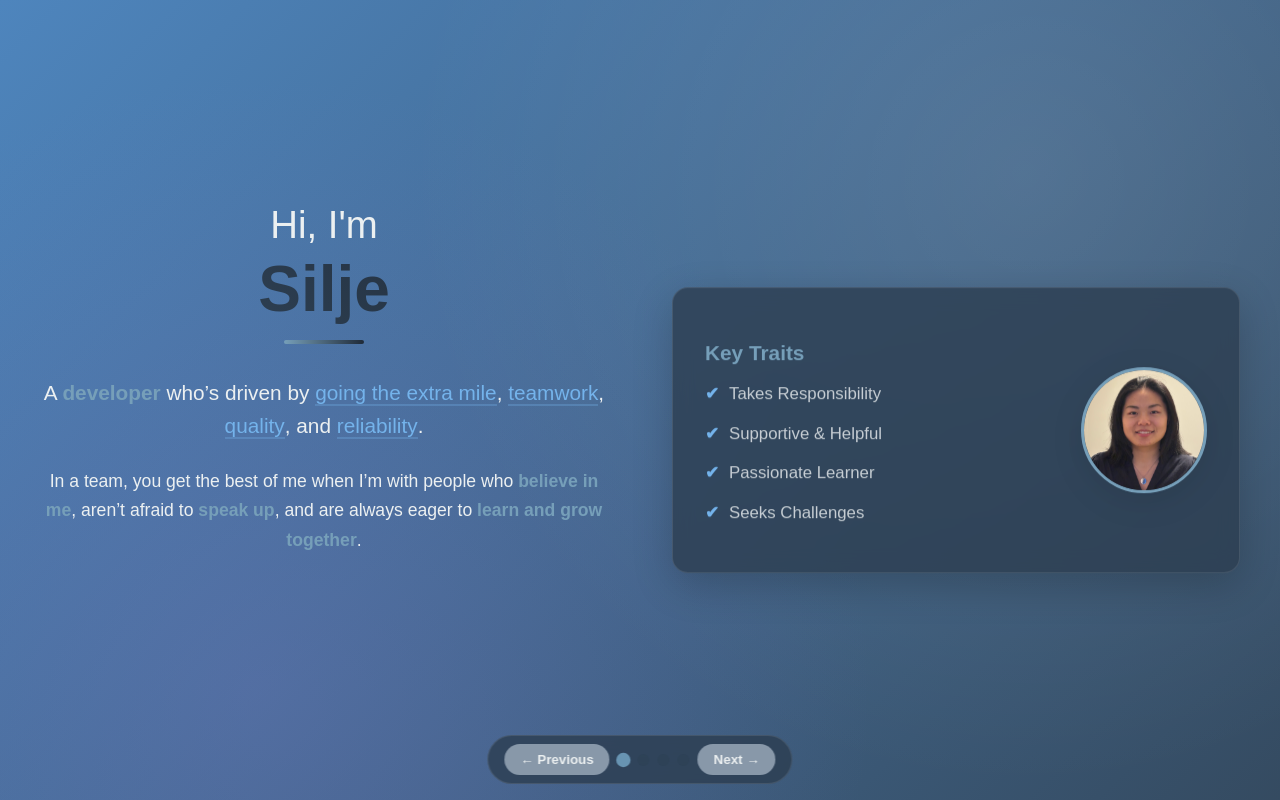
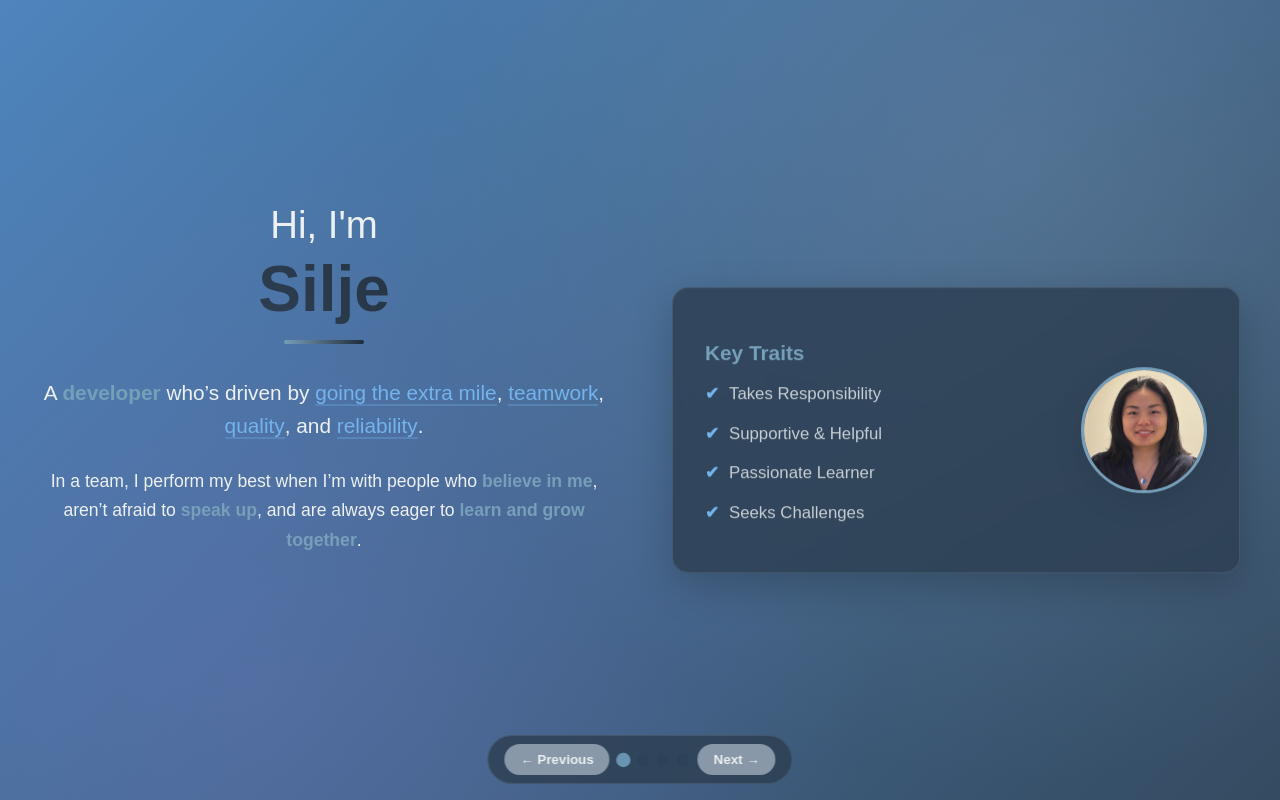
Before and after one commit to siljehtangen/portfolio, a Vue app: page / in a window 1280 px wide. Built offline with nearby package versions, Linux system fonts and the light colour scheme; the HTML template or start-up script is replaced by a standard one.

Commit message:
fix: some sentences

```diff
--- a/src/components/MyIntro.vue
+++ b/src/components/MyIntro.vue
@@ -17,7 +17,7 @@
         </p>
 
         <p class="journey-text">
-          In a team, you get the best of me when I’m with people who
+          In a team, I perform my best when I’m with people who
           <span class="emphasis">believe in me</span>, aren’t afraid to
           <span class="emphasis">speak up</span>, and are always eager to
           <span class="emphasis">learn and grow together</span>.
--- a/src/data/MyHobbies.ts
+++ b/src/data/MyHobbies.ts
@@ -17,7 +17,7 @@ export const hobbies: Hobby[] = [
     title: 'Football',
     description: 'Playing football has taught me the value of teamwork, quick decision-making, and staying calm under pressure in competitive environments.',
     skills: ['Teamwork', 'Strategic Thinking', 'Communication'],
-    devConnection: 'Working in teams, adapting to fast-changing situations, and making decisions quickly reflect many of the same dynamics found in work projects.',
+    devConnection: 'Working in teams, adapting to fast-changing situations, and making decisions quickly reflect many of the same dynamics found in projects I handle.',
   },
   {
     title: 'Fitness & Training',
```
